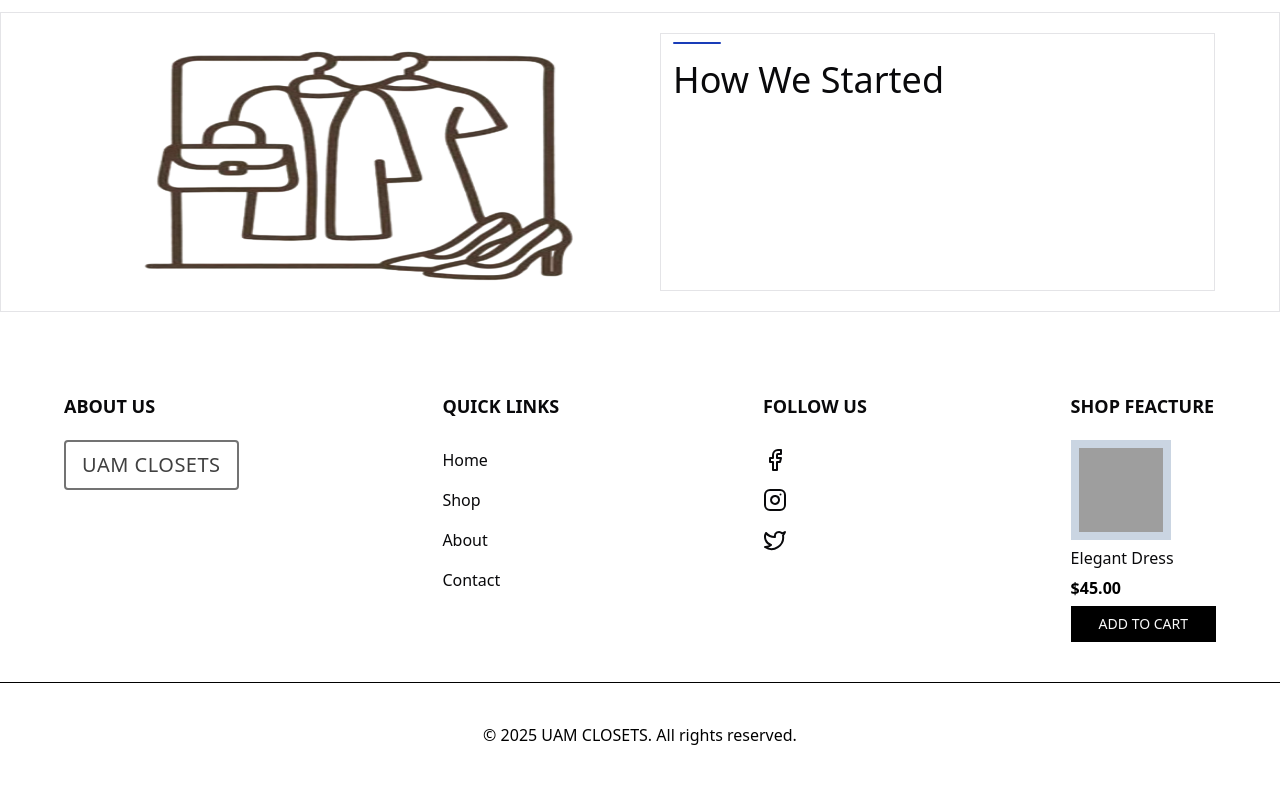
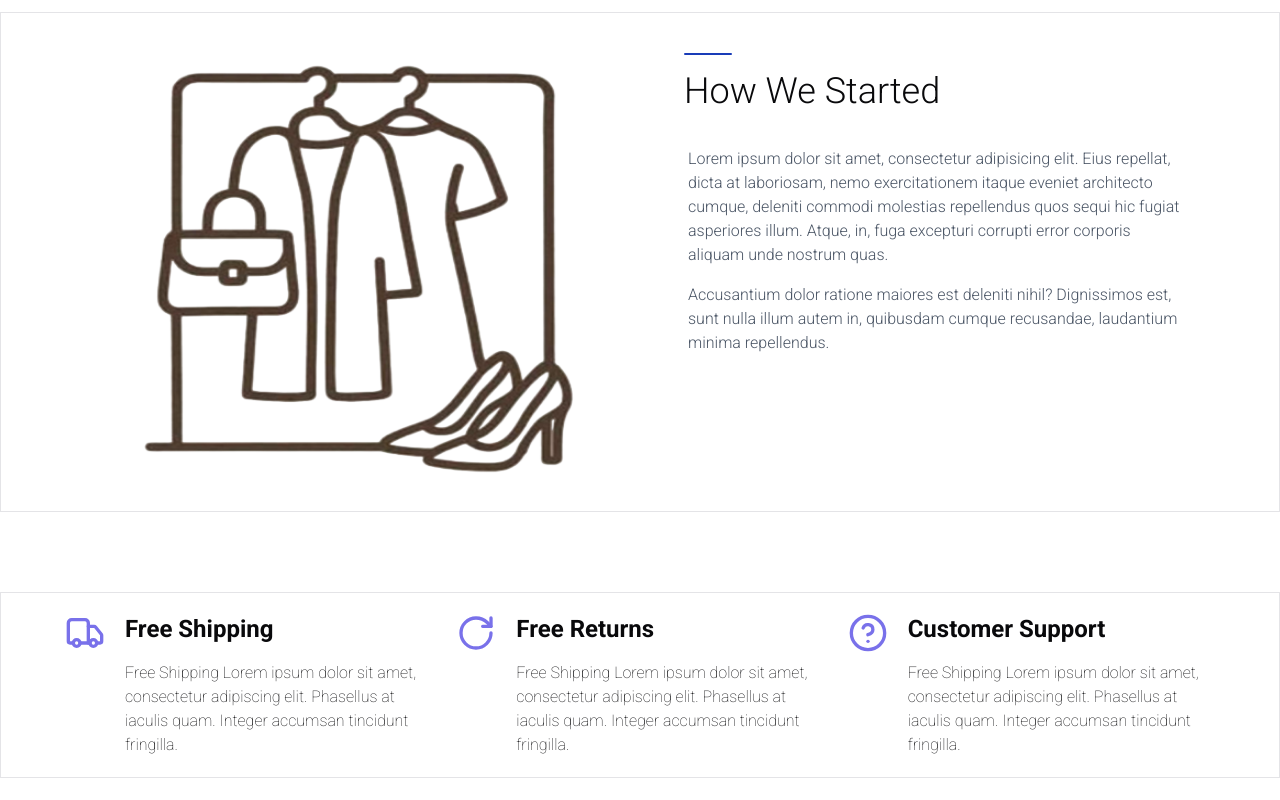
Before and after one commit to wetwan/mamah-web, a Next.js app: page /about in a window 1280 px wide. Shown: the part 340-1140 px from the top of the page. Before the commit the page ends 1087 px from the top, so only its background shows below. Built offline with nearby package versions, Linux system fonts and the light colour scheme; grey boxes are pictures that could not be loaded.

Commit message:
about page, and fontcahnges to poppins and roboto

```diff
--- a/app/about/page.tsx
+++ b/app/about/page.tsx
@@ -3,8 +3,32 @@ import React from "react";
 import image from "@/public/mamah.png";
 import Image from "next/image";
 import H2 from "@/components/h2";
+import { CircleQuestionMark, RotateCw, TruckIcon } from "lucide-react";
 
 const About = () => {
+  const policy = [
+    {
+      id: 1,
+      title: "Free Shipping",
+      context:
+        "Free Shipping Lorem ipsum dolor sit amet, consectetur adipiscing elit. Phasellus at iaculis quam. Integer accumsan tincidunt fringilla.",
+      icon: <TruckIcon size={40} />,
+    },
+    {
+      id: 3,
+      title: "Free Returns",
+      context:
+        "Free Shipping Lorem ipsum dolor sit amet, consectetur adipiscing elit. Phasellus at iaculis quam. Integer accumsan tincidunt fringilla.",
+      icon: <RotateCw size={40} />,
+    },
+    {
+      id: 2,
+      title: "Customer Support",
+      context:
+        "Free Shipping Lorem ipsum dolor sit amet, consectetur adipiscing elit. Phasellus at iaculis quam. Integer accumsan tincidunt fringilla.",
+      icon: <CircleQuestionMark size={40} />,
+    },
+  ];
   return (
     <div>
       <div className="w-full  py-6 bg-[#f8f9fa] md:px-8 lg:px-16 xl:32 2xl:px-64   capitalize flex items-center gap-2 px-4 font-medium">
@@ -13,13 +37,39 @@ const About = () => {
         </Link>
         / <p>sucees</p>
       </div>
-      <div className="md:px-8 lg:px-16 xl:32 2xl:px-64 px-4 mt-20 flex flex-col lg:flex-row lg:h-[calc(100vh-500px)] border gap-10 py-5">
-        <div className="w-full lg:w-1/2  relative">
+      <div className="md:px-8 lg:px-16 xl:32 2xl:px-64 px-4 mt-20 flex flex-col lg:flex-row lg:h-[calc(100vh-300px)] border gap-10 py-5">
+        <div className="w-full md:w-1/2 mx-auto  max-lg:h-[400px] lg:w-1/2  relative">
           <Image src={image} alt="about" sizes="" fill className="" />
         </div>
-        <div className="w-full lg:w-1/2 border">
-          <H2 text="How We Started" className="flex items-start" />
+        <div className="w-full lg:w-1/2 ">
+          <H2 text="How We Started" className="flex items-start m-3" />
+
+          <div className="p-4 px-7 flex flex-col gap-4 font-light text-gray-600">
+            <p className="">
+              Lorem ipsum dolor sit amet, consectetur adipisicing elit. Eius
+              repellat, dicta at laboriosam, nemo exercitationem itaque eveniet
+              architecto cumque, deleniti commodi molestias repellendus quos
+              sequi hic fugiat asperiores illum. Atque, in, fuga excepturi
+              corrupti error corporis aliquam unde nostrum quas.
+            </p>
+            <p className="">
+              Accusantium dolor ratione maiores est deleniti nihil? Dignissimos
+              est, sunt nulla illum autem in, quibusdam cumque recusandae,
+              laudantium minima repellendus.
+            </p>
+          </div>
         </div>
+      </div>
+      <div className="md:px-8 lg:px-16 xl:32 2xl:px-64 px-4 mt-20 flex flex-col lg:flex-row  border gap-6 items-center justify-between py-5">
+        {policy.map((policy) => (
+          <div key={policy.id} className="flex gap-5 flex-row">
+            <p className="text-[#7971ea]">{policy.icon}</p>
+            <div className="">
+              <h4 className="font-bold text-2xl mb-4">{policy.title}</h4>
+              <h4>{policy.context}</h4>
+            </div>
+          </div>
+        ))}
       </div>
     </div>
   );
--- a/app/layout.tsx
+++ b/app/layout.tsx
@@ -1,15 +1,15 @@
 import type { Metadata } from "next";
-import { Geist, Geist_Mono } from "next/font/google";
+import { Poppins, Roboto } from "next/font/google";
 import "./globals.css";
 import Nav from "@/components/nav";
 import Footer from "@/components/footer";
 
-const geistSans = Geist({
-  variable: "--font-geist-sans",
+const geistSans = Poppins({
   subsets: ["latin"],
+  weight: "100",
 });
 
-const geistMono = Geist_Mono({
+const geistMono = Roboto({
   variable: "--font-geist-mono",
   subsets: ["latin"],
 });
@@ -27,7 +27,7 @@ export default function RootLayout({
   return (
     <html lang="en">
       <body
-        className={`${geistSans.variable} ${geistMono.variable} antialiased`}
+        className={`${geistSans.className} ${geistMono.className} antialiased`}
       >
         <Nav />
         {children}
```
